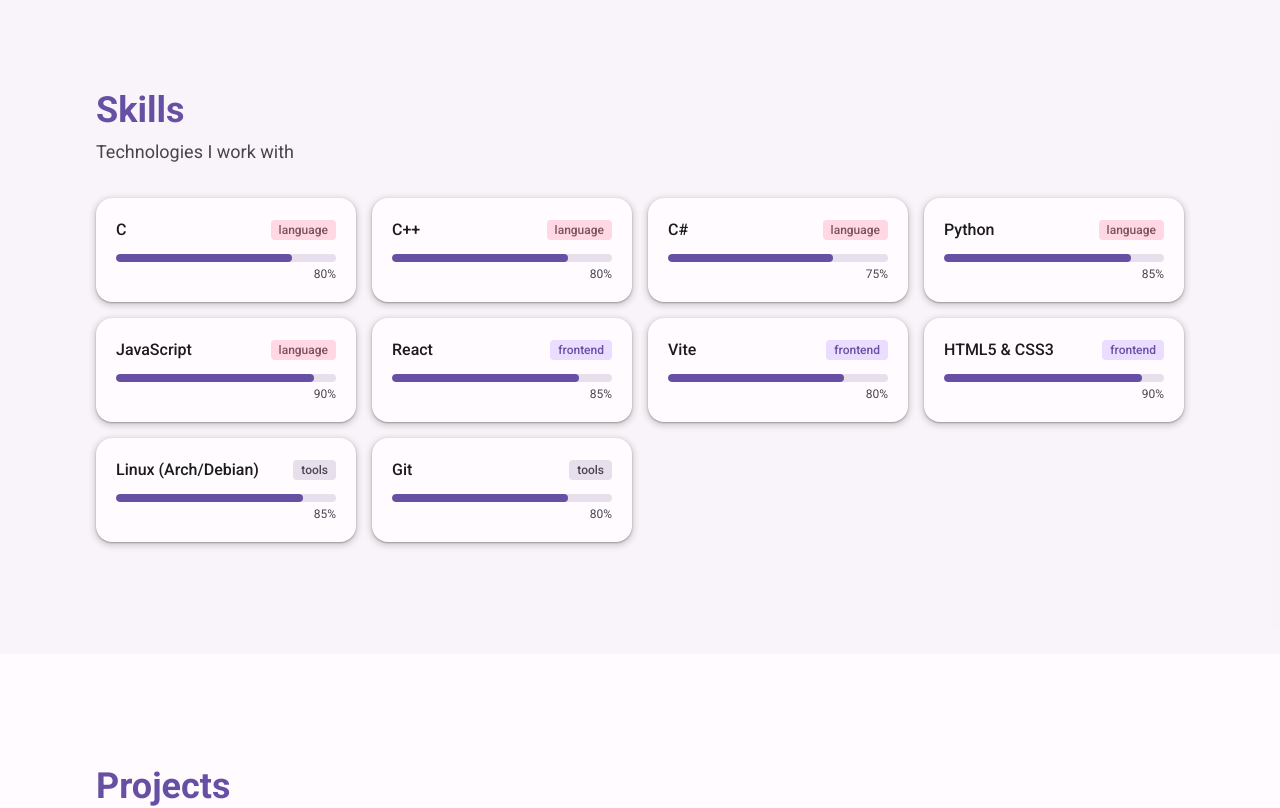
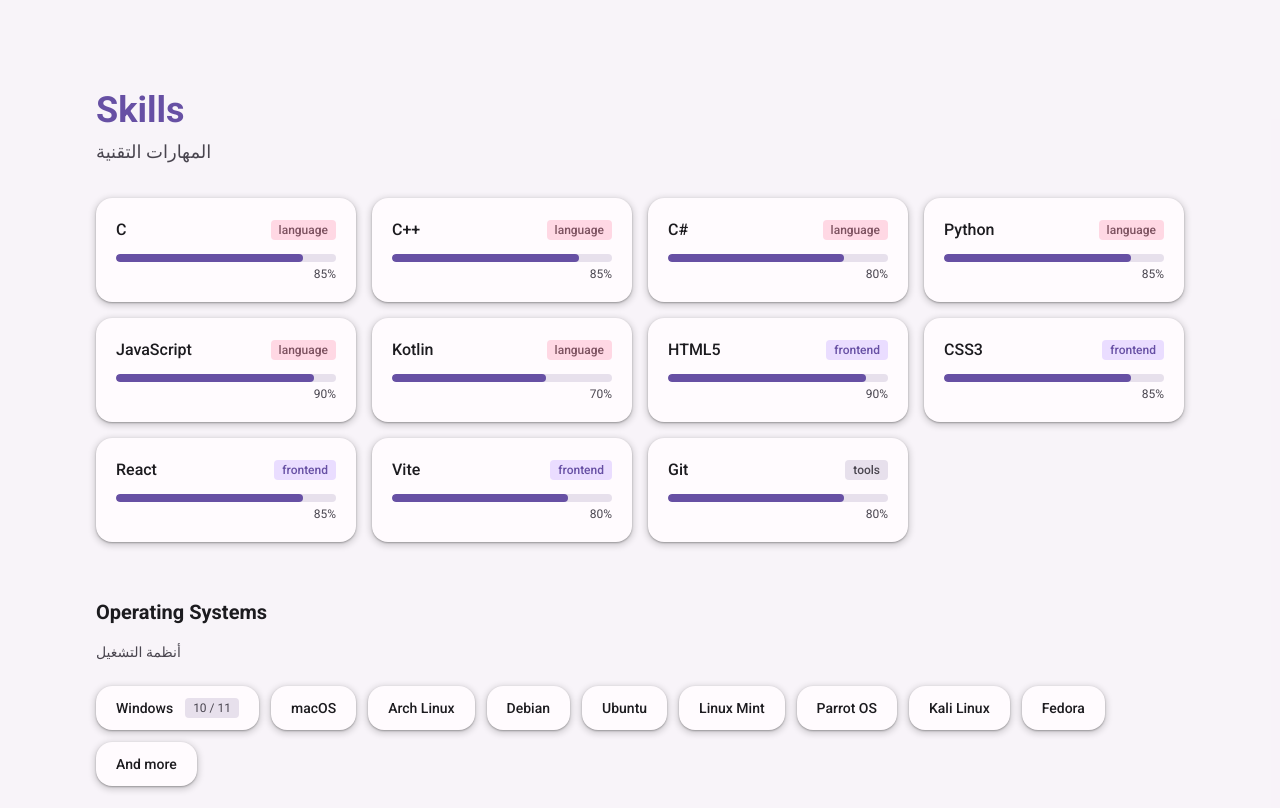
Before and after one commit to AbdullahZaid-ggg/portfolio_abdalla_zaid, a React (Vite) app: page / in a window 1280 px wide. Shown: the part 1660-2468 px from the top of the page. Built offline with nearby package versions, Linux system fonts and the light colour scheme; a web font is replaced by a local one.

Commit message:
Add Kotlin, split HTML/CSS, expand OS list (Arch, Debian, Ubuntu, Mint, Parrot, Kali, Fedora, macOS, Windows)

```diff
--- a/src/components/Skills.jsx
+++ b/src/components/Skills.jsx
@@ -8,20 +8,17 @@
 };
 
 export default function Skills() {
-  const { skills } = portfolioData;
+  const { skills, operatingSystems } = portfolioData;
 
   return (
     <section id="skills" className="section-padding py-20 md:py-28 bg-surface-variant/30">
       <div className="max-w-6xl mx-auto">
         <h2 className="section-heading">Skills</h2>
-        <p className="section-subheading">Technologies I work with</p>
+        <p className="section-subheading">المهارات التقنية</p>
 
-        <div className="grid sm:grid-cols-2 lg:grid-cols-4 gap-4">
+        <div className="grid sm:grid-cols-2 lg:grid-cols-4 gap-4 mb-14">
           {skills.map((skill) => (
-            <div
-              key={skill.name}
-              className="md3-card p-5 group"
-            >
+            <div key={skill.name} className="md3-card p-5 group">
               <div className="flex items-center justify-between mb-3">
                 <span className="font-medium text-on-surface">{skill.name}</span>
                 <span className={`text-xs font-medium px-2 py-0.5 rounded-md3-xs ${categoryColors[skill.category] || categoryColors.tools}`}>
@@ -40,6 +37,27 @@
             </div>
           ))}
         </div>
+
+        <h3 className="text-xl font-display font-semibold text-on-surface mb-4">
+          Operating Systems
+        </h3>
+        <p className="text-sm text-on-surface-variant mb-6">أنظمة التشغيل</p>
+
+        <div className="flex flex-wrap gap-3">
+          {operatingSystems.map((os) => (
+            <div
+              key={os.name}
+              className="md3-card px-5 py-3 flex items-center gap-3"
+            >
+              <span className="font-medium text-on-surface text-sm">{os.name}</span>
+              {os.versions && (
+                <span className="text-xs text-on-surface-variant bg-surface-variant px-2 py-0.5 rounded-md3-xs">
+                  {os.versions}
+                </span>
+              )}
+            </div>
+          ))}
+        </div>
       </div>
     </section>
   );
--- a/src/data/portfolioData.js
+++ b/src/data/portfolioData.js
@@ -21,16 +21,29 @@
   ],
 
   skills: [
-    { name: "C", level: 80, category: "language" },
-    { name: "C++", level: 80, category: "language" },
-    { name: "C#", level: 75, category: "language" },
+    { name: "C", level: 85, category: "language" },
+    { name: "C++", level: 85, category: "language" },
+    { name: "C#", level: 80, category: "language" },
     { name: "Python", level: 85, category: "language" },
     { name: "JavaScript", level: 90, category: "language" },
+    { name: "Kotlin", level: 70, category: "language" },
+    { name: "HTML5", level: 90, category: "frontend" },
+    { name: "CSS3", level: 85, category: "frontend" },
     { name: "React", level: 85, category: "frontend" },
     { name: "Vite", level: 80, category: "frontend" },
-    { name: "HTML5 & CSS3", level: 90, category: "frontend" },
-    { name: "Linux (Arch/Debian)", level: 85, category: "tools" },
     { name: "Git", level: 80, category: "tools" },
+  ],
+  operatingSystems: [
+    { name: "Windows", versions: "10 / 11" },
+    { name: "macOS", versions: "" },
+    { name: "Arch Linux", versions: "" },
+    { name: "Debian", versions: "" },
+    { name: "Ubuntu", versions: "" },
+    { name: "Linux Mint", versions: "" },
+    { name: "Parrot OS", versions: "" },
+    { name: "Kali Linux", versions: "" },
+    { name: "Fedora", versions: "" },
+    { name: "And more", versions: "" },
   ],
 
   projects: [
```
